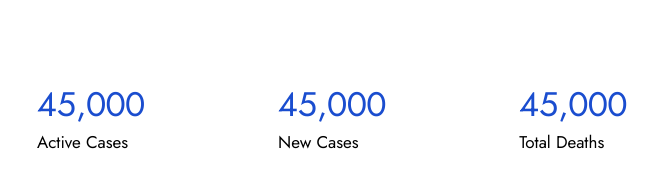
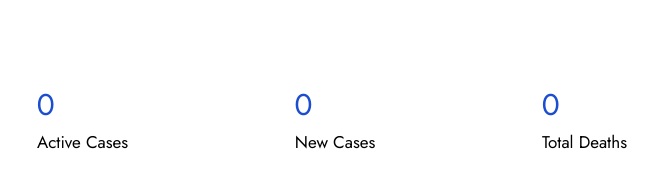
Before and after one commit to theajstars/copod, a React (Vite) app: page / in a window 1280 px wide. Shown: the top 179 px of the page, without its empty margins (308-971 px from the left). Built offline with nearby package versions, Linux system fonts and the light colour scheme; no server answers.

Commit message:
Updated statistic numbers

```diff
--- a/src/Assets/CSS/covid-statistics.css
+++ b/src/Assets/CSS/covid-statistics.css
@@ -12,9 +12,9 @@
 .stat-figure {
   font-family: "Jost", sans-serif;
   font-weight: 400;
-  font-size: 34px;
+  font-size: 30px;
   line-height: 49px;
-  letter-spacing: -0.2px;
+  letter-spacing: -0.5px;
   color: #1a4dcf;
 }
 .stat-name {
--- a/src/Components/CovidStatistics.jsx
+++ b/src/Components/CovidStatistics.jsx
@@ -15,10 +15,23 @@ const globePrefix = <img src={Globe} className="country-select-image" />;
 export default function CovidStatistics() {
   const [countries, setCountries] = useState([]);
   const [region, setRegion] = useState("everywhere");
-  const [timespan, setTimespan] = useState("");
+  var d = new Date();
+  var year = d.getFullYear();
+  var month = d.getMonth() + 1;
+  var date = d.getDate() - 1;
+  const currentDateString = `${year}-${month < 10 ? `0${month}` : `${month}`}-${
+    date < 10 ? `0${date}` : `${date}`
+  }`;
+  // Set the default timespan to the currentDateString
+  const [timespan, setTimespan] = useState(currentDateString);
   const [dataType, setDataType] = useState("");
+  const [activeCases, setActiveCases] = useState(0);
+  const [newCases, setNewCases] = useState(0);
+  const [deaths, setDeaths] = useState(0);
 
   useEffect(() => {
+    document.title = "COPOD - COVID Tracker";
+    console.log("The current Date:", timespan);
     axios
       .get(
         `https://cdn.jsdelivr.net/npm/country-flag-emoji-json@2.0.0/dist/index.json`
@@ -37,7 +50,7 @@ export default function CovidStatistics() {
         method: "GET",
         url: "https://covid-19-statistics.p.rapidapi.com/reports/total",
         params: {
-          // date: timespan,
+          date: timespan,
         },
         headers: {
           "X-RapidAPI-Host": "covid-19-statistics.p.rapidapi.com",
@@ -66,6 +79,10 @@ export default function CovidStatistics() {
       .request(options)
       .then((response) => {
         console.log(response.data);
+        const data = response.data.data;
+        setActiveCases(data.active);
+        setNewCases(data.active_diff);
+        setDeaths(data.deaths);
       })
       .catch((err) => {
         console.error(err);
@@ -78,15 +95,15 @@ export default function CovidStatistics() {
         <div className="statistics-container flex-column">
           <div className="flex-row stats-row">
             <div className="stat-item">
-              <div className="stat-figure">45,000</div>
+              <div className="stat-figure">{activeCases.toLocaleString()}</div>
               <small className="stat-name">Active Cases</small>
             </div>
             <div className="stat-item">
-              <div className="stat-figure">45,000</div>
+              <div className="stat-figure">{newCases.toLocaleString()}</div>
               <small className="stat-name">New Cases</small>
             </div>
             <div className="stat-item">
-              <div className="stat-figure">45,000</div>
+              <div className="stat-figure">{deaths.toLocaleString()}</div>
               <small className="stat-name">Total Deaths</small>
             </div>
           </div>
@@ -107,12 +124,12 @@ export default function CovidStatistics() {
               onChange={handleChange}
             >
               <Option value="everywhere">{globePrefix} Everywhere</Option>
-              {countries.map((country) => {
+              {countries.map((country, countryIndex) => {
                 const countryPrefix = (
                   <img src={country.image} className="country-select-image" />
                 );
                 return (
-                  <Option value={country.code}>
+                  <Option value={country.code} key={`meow${countryIndex}`}>
                     {countryPrefix}
                     {country.name}
                   </Option>
```
